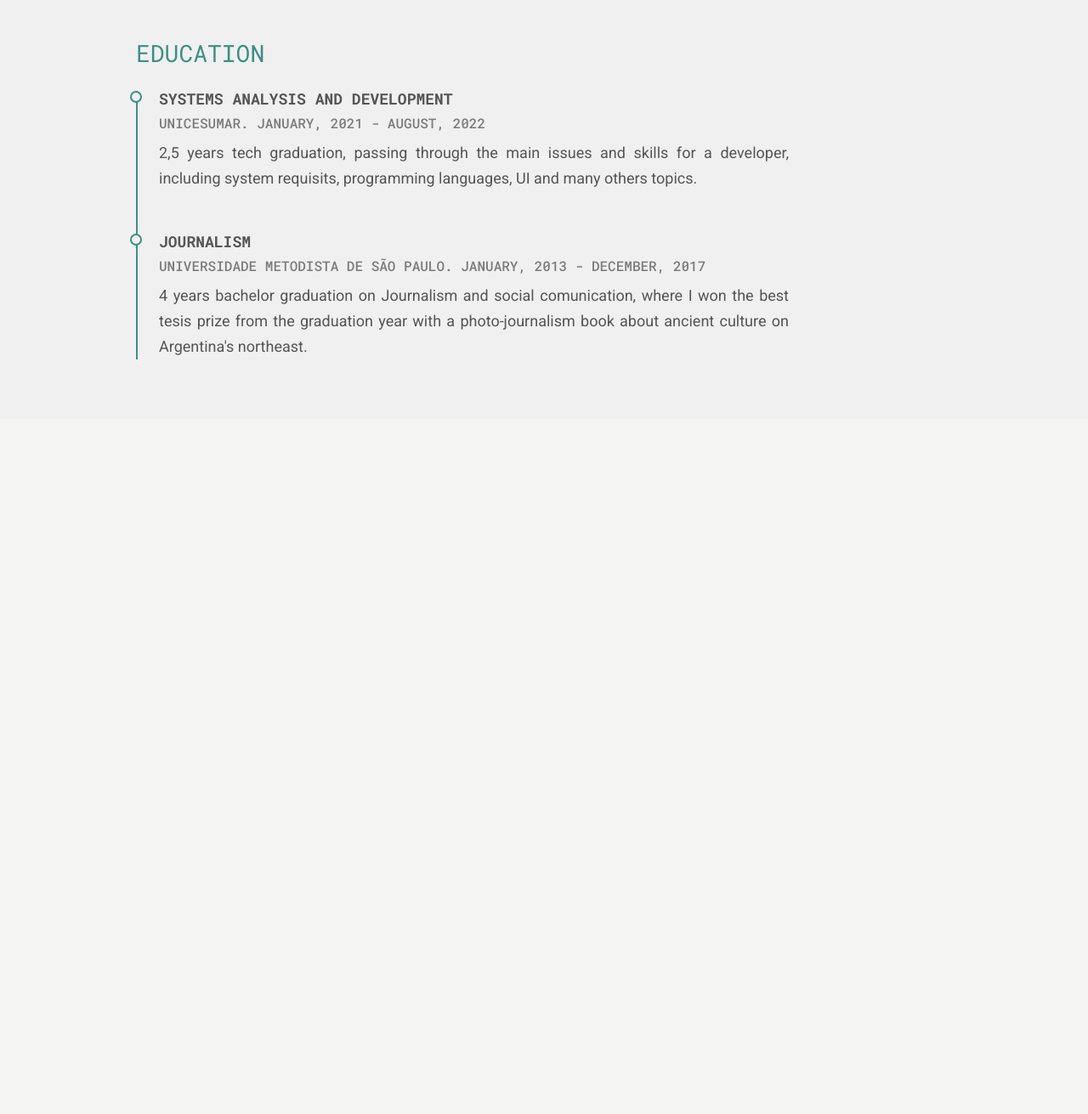
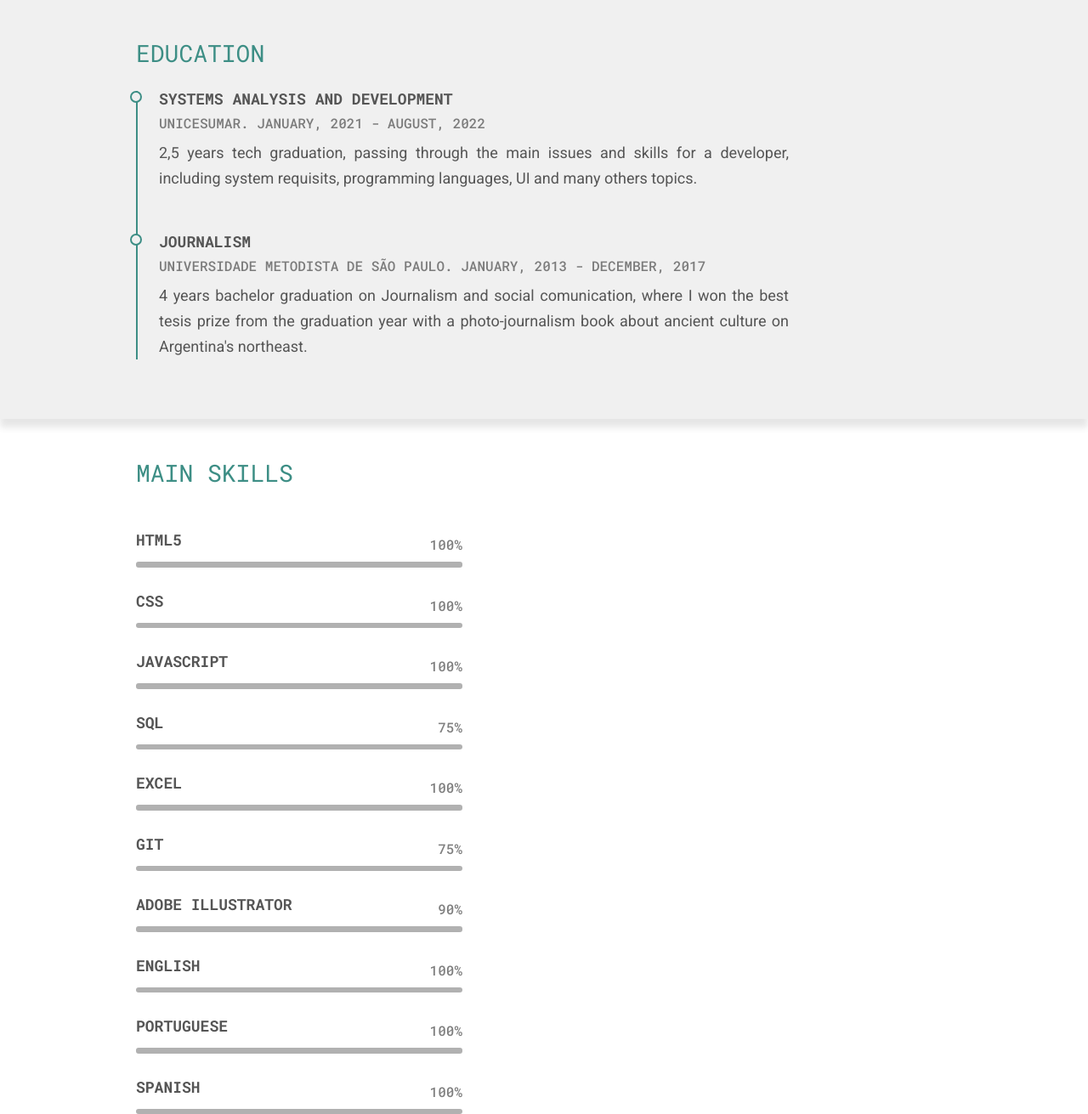
Before and after one commit to arthurfms/resume1, a PHP site: page / in a window 1280 px wide. Shown: the part 2307-3618 px from the top of the page at 85% size. Before the commit the page ends 2730 px from the top, so only its background shows below. Run offline with PHP 8.4, Linux system fonts and the light colour scheme.

Commit message:
created skills section

```diff
--- a/css/style.css
+++ b/css/style.css
@@ -51,12 +51,12 @@
   text-decoration: none;
   color: #fff;
   margin: 0;
-  transition: color 1s ease;
+  transition: color 0.5s ease;
 }
 
 .menu a:hover,
 .menu_active a:hover {
-  color: #c3c3c3;
+  color: #b1b1b1;
 }
 
 .menu_active a {
@@ -87,12 +87,12 @@
   height: 380px;
   object-fit: cover;
   border-radius: 7.5px;
-  box-shadow: 0 0 27px rgb(96 96 96 / 35%);
+  box-shadow: 0 0 27px rgb(96 96 96 / 30%);
   transition: box-shadow 0.5s ease;
 }
 
 .header__image:hover {
-  box-shadow: 0 0 27px rgb(96 96 96 / 65%);
+  box-shadow: 0 0 27px rgb(96 96 96 / 60%);
 }
 
 .header__content {
@@ -232,12 +232,11 @@
   border: #3d8e85 2.5px solid;
 }
 
-
 .timeline__item-title {
   font-size: 18px;
   line-height: 18px;
   text-transform: uppercase;
-  font-family: Roboto Mono,monospace;
+  font-family: Roboto Mono, monospace;
   font-weight: 700;
   margin: 0;
 }
@@ -249,7 +248,7 @@
 .timeline__item-subtitle {
   font-size: 16px;
   text-transform: uppercase;
-  font-family: Roboto Mono,monospace;
+  font-family: Roboto Mono, monospace;
   font-weight: 500;
   opacity: 0.75;
   margin: 0;
@@ -259,3 +258,76 @@
   text-align: justify;
   margin: 0;
 }
+
+.education {
+  background-color: #f0f0f0;
+  width: 100%;
+  display: flex;
+  flex-direction: column;
+  align-items: center;
+  padding: 45px 0;
+  box-shadow: 0 10px 8px 0 rgba(0, 0, 0, 0.1);
+  z-index: 1;
+}
+
+.main-skills {
+  background-color: #fff;
+  width: 75%;
+  height: 500px;
+  display: flex;
+  flex-direction: column;
+  padding: 45px 0;
+}
+
+.skills {
+  margin: 50px 0 0;
+  display: flex;
+  flex-wrap: wrap;
+  row-gap: 30px;
+  column-gap: 200px;
+}
+
+.skill {
+  width: 40%;
+  display: grid;
+  grid-template-areas: "title . . percentage" "bar bar bar bar";
+}
+
+.skill__title {
+  grid-area: title;
+  margin: 0 0 5px;
+  font-size: 18px;
+  line-height: 18px;
+  text-transform: uppercase;
+  font-family: Roboto Mono, monospace;
+  font-weight: 700;
+}
+
+.skill__percentage {
+  grid-area: percentage;
+  margin: 0 0 5px;
+  font-size: 16px;
+  text-transform: uppercase;
+  font-family: Roboto Mono, monospace;
+  font-weight: 500;
+  opacity: 0.75;
+  text-align: right;
+}
+
+.skill-bar {
+  display: flex;
+  grid-area: bar;
+  width: 100%;
+  height: 6.5px;
+  border-radius: 3px;
+  background-color: #b1b1b1;
+}
+
+.skill-bar__progress {
+  margin: 0;
+  width: 0;
+  height: 6.5px;
+  border-radius: 3.5px;
+  background-color: #3d8e85;
+  transition: width 2.5s ease;
+}
--- a/index.html
+++ b/index.html
@@ -185,11 +185,11 @@
         <p class="about__paragraph">
           I am a junior frontend developer, recently graduated in Software
           Analysis and Development from Unicesumar (Brazil), able to create
-          reponsive web pages from the scratch, creating designs, making
-          layouts and programming. I have experience working with data
-          manipulation, data analysis and customer support, working in big teams
-          and multicultural enviroment. As a journalism graduated, I learned how
-          to comunicate, understand people and their complexit and how to get
+          reponsive web pages from the scratch, creating designs, making layouts
+          and programming. I have experience working with data manipulation,
+          data analysis and customer support, working in big teams and
+          multicultural enviroment. As a journalism graduated, I learned how to
+          comunicate, understand people and their complexit and how to get
           messages passed by without losing its meaning.
         </p>
       </section>
@@ -199,56 +199,202 @@
           <div class="timeline__itens">
             <div class="timeline__item">
               <span class="timeline__item-dot"></span>
-              <h3 class="timeline__item-title">Data Implementation Specialist<span> - Doctoralia España</span></h3>
-              <h4 class="timeline__item-subtitle">Barcelona, Spain. May, 2021 - Current</h4>
-              <p class="timeline__item-paragraph">Management and manipulation of big databases to generate specific formats, necessaries to new clients implementations. Process organization and maintenance to guarantee data protection and information quality in company system. Contacting with all involved teams, keeping the process flowing to ensure that every step works as the company standards, and training new import members.</p>
+              <h3 class="timeline__item-title">
+                Data Implementation Specialist<span> - Doctoralia España</span>
+              </h3>
+              <h4 class="timeline__item-subtitle">
+                Barcelona, Spain. May, 2021 - Current
+              </h4>
+              <p class="timeline__item-paragraph">
+                Management and manipulation of big databases to generate
+                specific formats, necessaries to new clients implementations.
+                Process organization and maintenance to guarantee data
+                protection and information quality in company system. Contacting
+                with all involved teams, keeping the process flowing to ensure
+                that every step works as the company standards, and training new
+                import members.
+              </p>
             </div>
             <div class="timeline__item">
               <span class="timeline__item-dot"></span>
-              <h3 class="timeline__item-title">Data Analyst<span> - Doctoralia Brasil</span></h3>
-              <h4 class="timeline__item-subtitle">Curitiba, Brazil. March, 2021 - May, 2021</h4>
-              <p class="timeline__item-paragraph">Improve data analysis for Marketing, lead generation and DP phone operations, update and maintenance workflows to optimize data collection. Generate dashboards and data insights for all related teams, focusing on new leads, keep and improve operation control, goals update and team commission standard.</p>
+              <h3 class="timeline__item-title">
+                Data Analyst<span> - Doctoralia Brasil</span>
+              </h3>
+              <h4 class="timeline__item-subtitle">
+                Curitiba, Brazil. March, 2021 - May, 2021
+              </h4>
+              <p class="timeline__item-paragraph">
+                Improve data analysis for Marketing, lead generation and DP
+                phone operations, update and maintenance workflows to optimize
+                data collection. Generate dashboards and data insights for all
+                related teams, focusing on new leads, keep and improve operation
+                control, goals update and team commission standard.
+              </p>
             </div>
             <div class="timeline__item">
               <span class="timeline__item-dot"></span>
-              <h3 class="timeline__item-title">Support Analyst<span> - Doctoralia Brasil</span></h3>
-              <h4 class="timeline__item-subtitle">Curitiba, Brazil. September, 2019 - March, 2021</h4>
-              <p class="timeline__item-paragraph">Provide support for employees and users with doubts, bugs corrections with scripts on SaaS, Marketplace and financial system. Report weakness, find solutions to prevent bugs, and notify developers about necessary corrections by Jiras. Data report creation and analysis based on Support and Customer Success actions and needs.</p>
-              <p class="timeline__item-paragraph">Helped to stablish a data implementation process improving support side actions, reducing +16 hours of work and ensuring scalability to the service.</p>
+              <h3 class="timeline__item-title">
+                Support Analyst<span> - Doctoralia Brasil</span>
+              </h3>
+              <h4 class="timeline__item-subtitle">
+                Curitiba, Brazil. September, 2019 - March, 2021
+              </h4>
+              <p class="timeline__item-paragraph">
+                Provide support for employees and users with doubts, bugs
+                corrections with scripts on SaaS, Marketplace and financial
+                system. Report weakness, find solutions to prevent bugs, and
+                notify developers about necessary corrections by Jiras. Data
+                report creation and analysis based on Support and Customer
+                Success actions and needs.
+              </p>
+              <p class="timeline__item-paragraph">
+                Helped to stablish a data implementation process improving
+                support side actions, reducing +16 hours of work and ensuring
+                scalability to the service.
+              </p>
             </div>
             <div class="timeline__item">
               <span class="timeline__item-dot"></span>
-              <h3 class="timeline__item-title">LATAM Customer Success Analyst<span> - Doctoralia Brasil</span></h3>
-              <h4 class="timeline__item-subtitle">Curitiba, Brazil. April, 2019 - September, 2019</h4>
-              <p class="timeline__item-paragraph">Assist health professionals from Chile by phone and email. Made usability training and helping them with platform issues, setting the environment for new clients and keeping track of their needs. Follow client's engagement and guarantee the best usage from the system, generating best results and helping them to achieve their goals.</p>
+              <h3 class="timeline__item-title">
+                LATAM Customer Success Analyst<span> - Doctoralia Brasil</span>
+              </h3>
+              <h4 class="timeline__item-subtitle">
+                Curitiba, Brazil. April, 2019 - September, 2019
+              </h4>
+              <p class="timeline__item-paragraph">
+                Assist health professionals from Chile by phone and email. Made
+                usability training and helping them with platform issues,
+                setting the environment for new clients and keeping track of
+                their needs. Follow client's engagement and guarantee the best
+                usage from the system, generating best results and helping them
+                to achieve their goals.
+              </p>
             </div>
             <div class="timeline__item">
               <span class="timeline__item-dot"></span>
-              <h3 class="timeline__item-title">Trilingual Call Center agent<span> - Sykes Brasil</span></h3>
-              <h4 class="timeline__item-subtitle">Curitiba, Brazil. September, 2018 - April, 2019</h4>
-              <p class="timeline__item-paragraph">Manage corporate cards request in English, Portuguese and Spanish. Credit card limit raises requests, account information and client needs. Receive and follow client's request, managing their information following all companies process.</p>
+              <h3 class="timeline__item-title">
+                Trilingual Call Center agent<span> - Sykes Brasil</span>
+              </h3>
+              <h4 class="timeline__item-subtitle">
+                Curitiba, Brazil. September, 2018 - April, 2019
+              </h4>
+              <p class="timeline__item-paragraph">
+                Manage corporate cards request in English, Portuguese and
+                Spanish. Credit card limit raises requests, account information
+                and client needs. Receive and follow client's request, managing
+                their information following all companies process.
+              </p>
             </div>
           </div>
         </div>
       </section>
-      <section class="work-experience">
+      <section class="education">
         <div class="timeline">
           <h2 class="section-title">Education</h2>
           <div class="timeline__itens">
             <div class="timeline__item">
               <span class="timeline__item-dot"></span>
-              <h3 class="timeline__item-title">Systems Analysis and Development</h3>
-              <h4 class="timeline__item-subtitle">Unicesumar. January, 2021 - August, 2022</h4>
-              <p class="timeline__item-paragraph">2,5 years tech graduation, passing through the main issues and skills for a developer, including system requisits, programming languages, UI and many others topics.</p>
+              <h3 class="timeline__item-title">
+                Systems Analysis and Development
+              </h3>
+              <h4 class="timeline__item-subtitle">
+                Unicesumar. January, 2021 - August, 2022
+              </h4>
+              <p class="timeline__item-paragraph">
+                2,5 years tech graduation, passing through the main issues and
+                skills for a developer, including system requisits, programming
+                languages, UI and many others topics.
+              </p>
             </div>
             <div class="timeline__item">
               <span class="timeline__item-dot"></span>
               <h3 class="timeline__item-title">journalism</h3>
-              <h4 class="timeline__item-subtitle">Universidade Metodista de São Paulo. January, 2013 - December, 2017</h4>
-              <p class="timeline__item-paragraph">4 years bachelor graduation on Journalism and social comunication, where I won the best tesis prize from the graduation year with a photo-journalism book about ancient culture on Argentina's northeast.</p>
+              <h4 class="timeline__item-subtitle">
+                Universidade Metodista de São Paulo. January, 2013 - December,
+                2017
+              </h4>
+              <p class="timeline__item-paragraph">
+                4 years bachelor graduation on Journalism and social
+                comunication, where I won the best tesis prize from the
+                graduation year with a photo-journalism book about ancient
+                culture on Argentina's northeast.
+              </p>
             </div>
-
-
+          </div>
+        </div>
+      </section>
+      <section class="main-skills">
+        <h2 class="section-title">Main Skills</h2>
+        <div class="skills">
+          <div class="skill">
+            <h3 class="skill__title">HTML5</h3>
+            <p class="skill__percentage">100%</p>
+            <div class="skill-bar">
+              <span class="skill-bar__progress"></span>
+            </div>
+          </div>
+          <div class="skill">
+            <h3 class="skill__title">CSS</h3>
+            <p class="skill__percentage">100%</p>
+            <div class="skill-bar">
+              <span class="skill-bar__progress"></span>
+            </div>
+          </div>
+          <div class="skill">
+            <h3 class="skill__title">JavaScript</h3>
+            <p class="skill__percentage">100%</p>
+            <div class="skill-bar">
+              <span class="skill-bar__progress"></span>
+            </div>
+          </div>
+          <div class="skill">
+            <h3 class="skill__title">SQL</h3>
+            <p class="skill__percentage">75%</p>
+            <div class="skill-bar">
+              <span class="skill-bar__progress"></span>
+            </div>
+          </div>
+          <div class="skill">
+            <h3 class="skill__title">Excel</h3>
+            <p class="skill__percentage">100%</p>
+            <div class="skill-bar">
+              <span class="skill-bar__progress"></span>
+            </div>
+          </div>
+          <div class="skill">
+            <h3 class="skill__title">Git</h3>
+            <p class="skill__percentage">75%</p>
+            <div class="skill-bar">
+              <span class="skill-bar__progress"></span>
+            </div>
+          </div>
+          <div class="skill">
+            <h3 class="skill__title">Adobe Illustrator</h3>
+            <p class="skill__percentage">90%</p>
+            <div class="skill-bar">
+              <span class="skill-bar__progress"></span>
+            </div>
+          </div>
+          <div class="skill">
+            <h3 class="skill__title">English</h3>
+            <p class="skill__percentage">100%</p>
+            <div class="skill-bar">
+              <span class="skill-bar__progress"></span>
+            </div>
+          </div>
+          <div class="skill">
+            <h3 class="skill__title">Portuguese</h3>
+            <p class="skill__percentage">100%</p>
+            <div class="skill-bar">
+              <span class="skill-bar__progress"></span>
+            </div>
+          </div>
+          <div class="skill">
+            <h3 class="skill__title">Spanish</h3>
+            <p class="skill__percentage">100%</p>
+            <div class="skill-bar">
+              <span class="skill-bar__progress"></span>
+            </div>
           </div>
         </div>
       </section>
```
Also changed, not shown: arthur_fernandes.txt (+1 -9 lines), js/script.js (+15 -1 lines).
